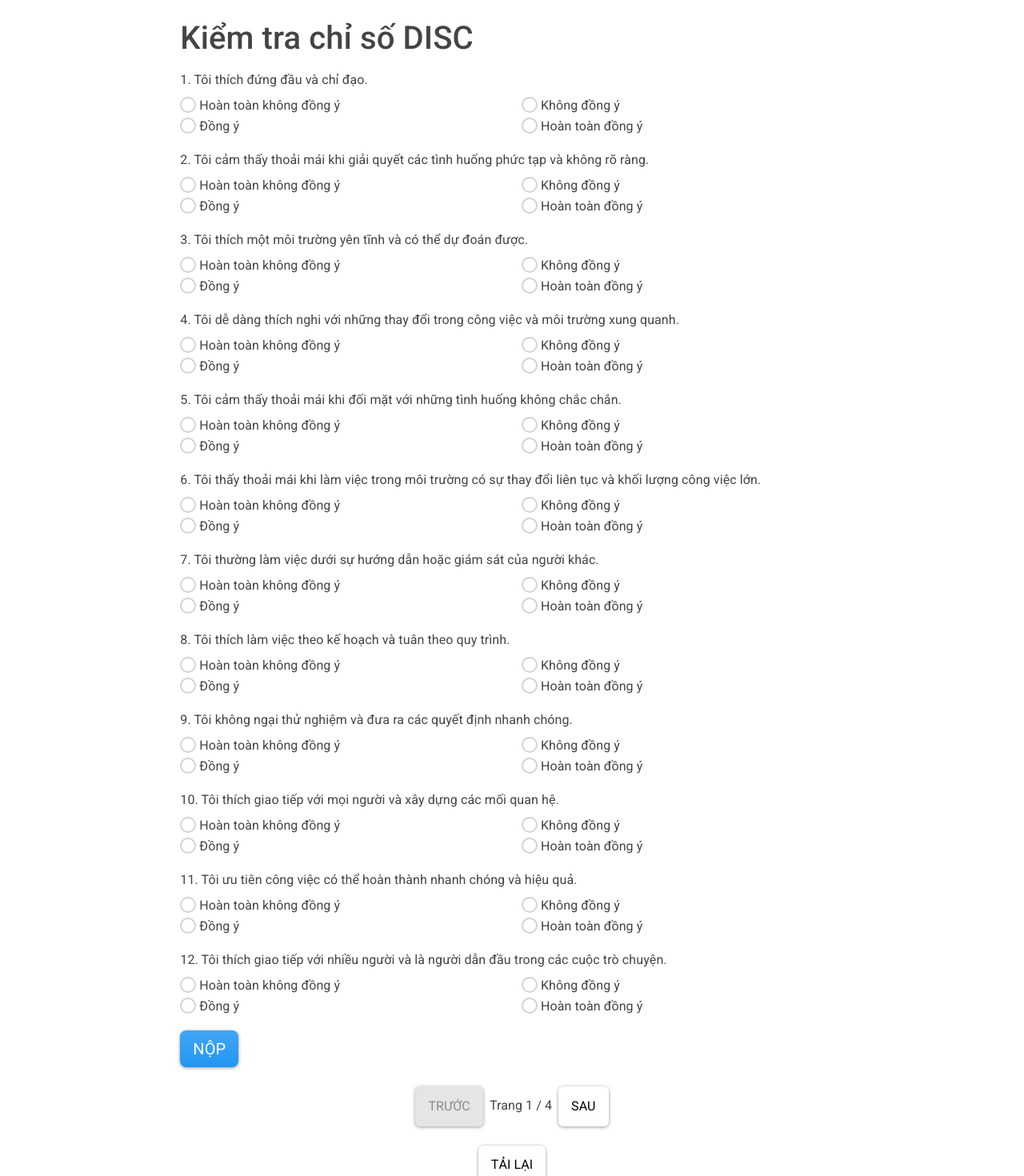
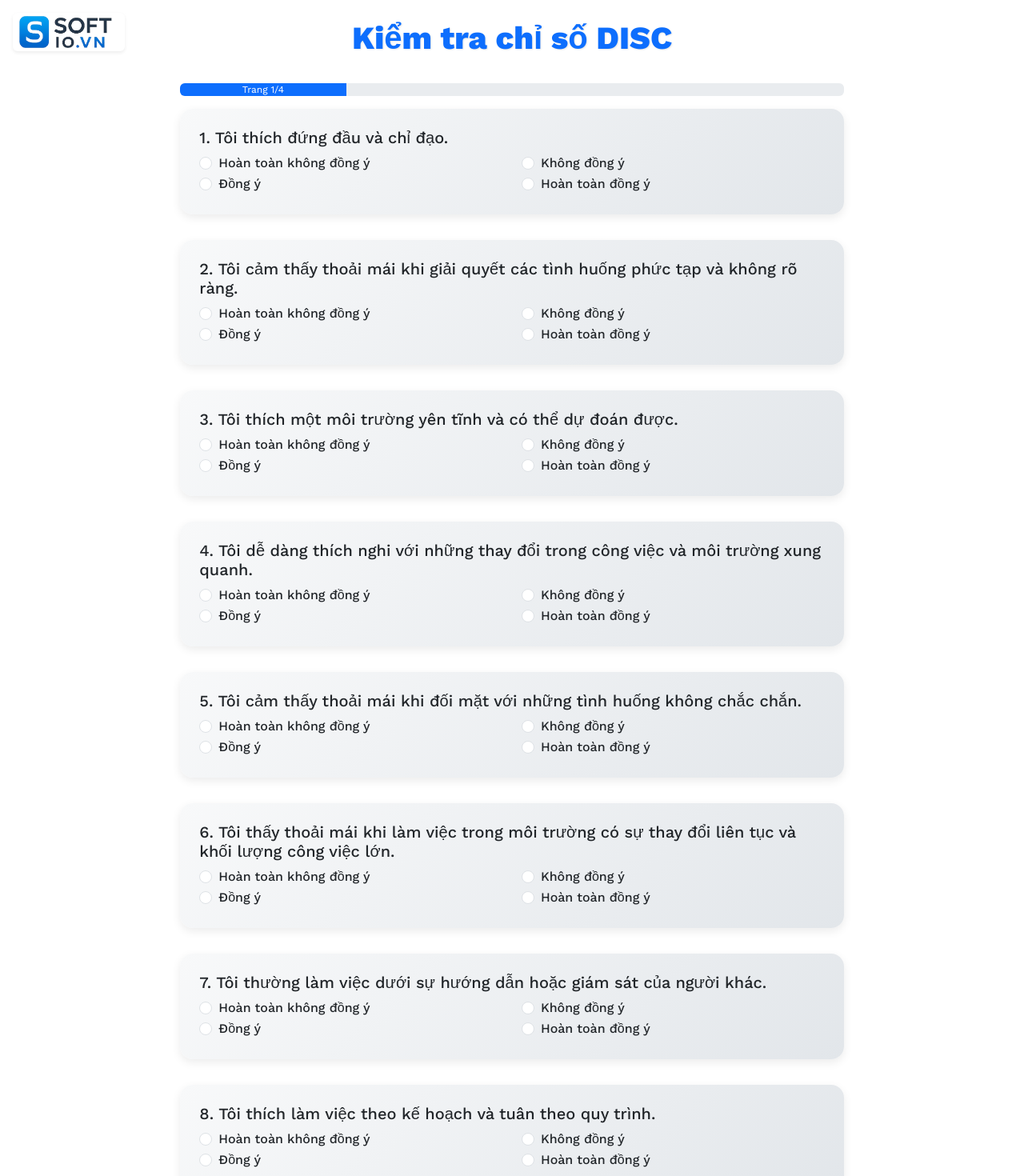
Before and after one commit to tungpham42/disc, a React (Create React App) app: page / in a window 1280 px wide. Shown: the top 1470 px of the page at 80% size. Built offline with nearby package versions, Linux system fonts and the light colour scheme.

Commit message:
redesign all

```diff
--- a/package.json
+++ b/package.json
@@ -7,7 +7,6 @@
     "@testing-library/react": "^13.4.0",
     "@testing-library/user-event": "^13.5.0",
     "bootstrap": "^5.3.3",
-    "bootswatch": "^5.3.3",
     "react": "^18.3.1",
     "react-bootstrap": "^2.10.6",
     "react-dom": "^18.3.1",
--- a/src/App.js
+++ b/src/App.js
@@ -1,9 +1,16 @@
 import React from "react";
 import DiscTest from "./DiscTest";
+import MainBrandLogo from "./MainBrandLogo";
 
 function App() {
   return (
     <div className="my-4 App col-md-8 mx-auto">
+      <MainBrandLogo
+        logoSrc="/soft-logo.webp"
+        mainDomain="soft.io.vn"
+        dismissible={false}
+        altText="Logo Soft"
+      />
       <DiscTest />
     </div>
   );
--- a/src/DiscTest.css
+++ b/src/DiscTest.css
@@ -1,8 +1,92 @@
-.radio-pointer {
-  cursor: pointer; /* Enables the pointer cursor */
-  width: fit-content;
+@import url("https://fonts.googleapis.com/css2?family=Work+Sans:ital,wght@0,100..900;1,100..900&display=swap");
+
+html,
+body {
+  font-family: "Work Sans", sans-serif !important;
+}
+
+h1 {
+  font-weight: 800 !important;
+  margin-bottom: 2rem !important;
+  text-align: center !important;
+  font-size: 2.5rem !important;
+  color: #0d6efd !important;
+  text-shadow: 1px 1px 2px rgba(0, 0, 0, 0.1) !important;
+}
+
+.question-card {
+  border: none !important;
+  border-radius: 1rem !important;
+  padding: 1.5rem !important;
+  margin-bottom: 2rem !important;
+  background-image: linear-gradient(135deg, #f8f9fa, #e2e6ea) !important;
+  box-shadow: 0 4px 12px rgba(0, 0, 0, 0.08) !important;
+  transition: transform 0.2s ease !important;
+}
+
+.question-card:hover {
+  transform: scale(1.01) !important;
+}
+
+.question-card.answered {
+  border-left: 6px solid #0d6efd !important;
+  background-image: linear-gradient(135deg, #eaf4ff, #deeaf6) !important;
+  box-shadow: 0 0 10px rgba(13, 110, 253, 0.1) !important;
+}
+
+.radio-pointer .form-check {
+  background-color: white !important;
+  border-radius: 0.5rem !important;
+  padding: 0.5rem 1rem !important;
+  margin-bottom: 0.75rem !important;
+  transition: all 0.2s ease !important;
+  border: 1px solid #dee2e6 !important;
+}
+
+.radio-pointer .form-check:hover {
+  background-color: #f1f3f5 !important;
+  border-color: #0d6efd !important;
 }
 
 .radio-pointer .form-check-label {
-  cursor: pointer; /* Ensures the pointer cursor is also enabled on the label */
+  cursor: pointer !important;
+  font-weight: 500 !important;
 }
+
+.result-card {
+  border-radius: 1rem !important;
+  padding: 2rem !important;
+  background-image: linear-gradient(135deg, #e9f7ef, #d4edda) !important;
+  box-shadow: 0 0 12px rgba(0, 0, 0, 0.1) !important;
+}
+
+.result-card h3 {
+  font-weight: bold !important;
+  color: #198754 !important;
+}
+
+.result-card ul {
+  list-style: none !important;
+  padding-left: 0 !important;
+}
+
+.result-card li {
+  margin-bottom: 2rem !important;
+  font-size: 1.15rem !important;
+  background: white !important;
+  border-left: 5px solid #198754 !important;
+  padding: 1rem !important;
+  border-radius: 0.5rem !important;
+  box-shadow: 0 2px 6px rgba(0, 0, 0, 0.05) !important;
+}
+
+.result-card p {
+  margin-top: 0.5rem !important;
+  font-size: 0.95rem !important;
+  color: #555 !important;
+}
+
+.btn-lg {
+  font-size: 1.1rem !important;
+  padding: 0.75rem 1.25rem !important;
+}
--- a/src/DiscTest.js
+++ b/src/DiscTest.js
@@ -1,7 +1,16 @@
 import React, { useState, useEffect } from "react";
-import { Button, Form, Container, Row, Col } from "react-bootstrap";
+import {
+  Button,
+  Form,
+  Container,
+  Row,
+  Col,
+  ProgressBar,
+  Alert,
+} from "react-bootstrap";
 import "./DiscTest.css";
 import questions from "./data/questions";
+import descriptions from "./data/descriptions";
 
 const DISC_PER_PAGE = 12;
 
@@ -10,6 +19,7 @@ const DiscTest = () => {
   const [showResult, setShowResult] = useState(false);
   const [shuffledQuestions, setShuffledQuestions] = useState([]);
   const [currentPage, setCurrentPage] = useState(1);
+  const [showAlert, setShowAlert] = useState(false);
 
   useEffect(() => {
     setShuffledQuestions([...questions].sort(() => Math.random() - 0.5));
@@ -27,6 +37,7 @@ const DiscTest = () => {
       ...prev,
       [questionId]: { value, point },
     }));
+    setShowAlert(false);
   };
 
   const handleSubmit = (e) => {
@@ -35,7 +46,7 @@ const DiscTest = () => {
       (question) => !answers[question.id]
     );
     if (unansweredQuestions.length > 0) {
-      alert("Vui lòng trả lời tất cả các câu hỏi trước khi nộp!");
+      setShowAlert(true);
       return;
     }
     setShowResult(true);
@@ -50,24 +61,6 @@ const DiscTest = () => {
   };
 
   const getTraitDescription = (trait, score) => {
-    const descriptions = {
-      D: [
-        "Dominance (D) - Bạn là người quyết đoán, thích lãnh đạo và luôn muốn đạt được mục tiêu nhanh chóng.",
-        "Dominance (D) - Bạn không quá chú trọng đến quyền lực và lãnh đạo, thích làm việc độc lập.",
-      ],
-      I: [
-        "Influence (I) - Bạn là người năng động, giao tiếp tốt và có khả năng thuyết phục người khác.",
-        "Influence (I) - Bạn có thể ít chú trọng đến việc tạo ảnh hưởng hoặc giao tiếp với người khác.",
-      ],
-      S: [
-        "Steadiness (S) - Bạn là người kiên nhẫn, ổn định và có xu hướng hỗ trợ người khác một cách kiên định.",
-        "Steadiness (S) - Bạn ít kiên nhẫn hơn và thích sự thay đổi hơn là sự ổn định.",
-      ],
-      C: [
-        "Conscientiousness (C) - Bạn rất chú ý đến chi tiết, có tính tổ chức và luôn hoàn thành công việc với chất lượng cao.",
-        "Conscientiousness (C) - Bạn ít chú trọng đến chi tiết và đôi khi thích sự linh hoạt hơn là sự chính xác tuyệt đối.",
-      ],
-    };
     return (
       descriptions[trait]?.[score >= DISC_PER_PAGE * 1.5 ? 0 : 1] ||
       "Description not available."
@@ -83,6 +76,16 @@ const DiscTest = () => {
   return (
     <Container>
       <h1>Kiểm tra chỉ số DISC</h1>
+
+      {!showResult && (
+        <div className="my-3">
+          <ProgressBar
+            now={(currentPage / totalPages) * 100}
+            label={`Trang ${currentPage}/${totalPages}`}
+          />
+        </div>
+      )}
+
       {!showResult ? (
         <Form onSubmit={handleSubmit}>
           {getCurrentPageQuestions().map((question, index) => (
@@ -95,9 +98,25 @@ const DiscTest = () => {
               onAnswerChange={handleAnswerChange}
             />
           ))}
-          <Button type="submit" variant="primary" size="lg" className="mt-3">
+          <Button
+            type="submit"
+            variant="primary"
+            size="lg"
+            className="mt-3 w-100"
+          >
             Nộp
           </Button>
+
+          {showAlert && (
+            <Alert
+              className="mt-3"
+              variant="danger"
+              onClose={() => setShowAlert(false)}
+              dismissible
+            >
+              Vui lòng trả lời tất cả các câu hỏi trước khi nộp!
+            </Alert>
+          )}
         </Form>
       ) : (
         <Result result={result} getTraitDescription={getTraitDescription} />
@@ -112,7 +131,7 @@ const DiscTest = () => {
 
       <Row className="text-center mt-4">
         <Col>
-          <Button variant="secondary" onClick={handleReload}>
+          <Button variant="outline-secondary" size="lg" onClick={handleReload}>
             Tải lại
           </Button>
         </Col>
@@ -131,10 +150,10 @@ const Question = ({
   const questionNumber = (currentPage - 1) * DISC_PER_PAGE + index + 1;
 
   return (
-    <Form.Group key={question.id} className="mt-3">
-      <Form.Label>
+    <div className={`question-card ${answers[question.id] ? "answered" : ""}`}>
+      <h5>
         {questionNumber}. {question.text}
-      </Form.Label>
+      </h5>
       <Row>
         {question.answers.map((answer) => (
           <Col key={answer.value} md={6}>
@@ -157,18 +176,18 @@ const Question = ({
           </Col>
         ))}
       </Row>
-    </Form.Group>
+    </div>
   );
 };
 
 const Result = ({ result, getTraitDescription }) => (
-  <div>
-    <h3>Kết quả DISC của bạn</h3>
+  <div className="result-card">
+    <h3 className="text-success text-center">Kết quả DISC của bạn</h3>
     <ul>
       {Object.entries(result).map(([trait, score]) => (
         <li key={trait}>
-          <strong>{trait}:</strong> {score} điểm
-          <p>{getTraitDescription(trait, score)}</p>
+          <strong className="text-uppercase">{trait}:</strong> {score} điểm
+          <p className="text-muted">{getTraitDescription(trait, score)}</p>
         </li>
       ))}
     </ul>
@@ -180,17 +199,21 @@ const Pagination = ({ currentPage, totalPages, onPageChange, showResult }) =>
     <Row className="text-center mt-4">
       <Col>
         <Button
-          variant="secondary"
+          variant="outline-primary"
+          size="sm"
           disabled={currentPage === 1}
           onClick={() => onPageChange((prev) => prev - 1)}
+          className="me-2"
         >
           Trước
         </Button>
         <span className="mx-2">{`Trang ${currentPage} / ${totalPages}`}</span>
         <Button
-          variant="secondary"
+          variant="outline-primary"
+          size="sm"
           disabled={currentPage === totalPages}
           onClick={() => onPageChange((prev) => prev + 1)}
+          className="ms-2"
         >
           Sau
         </Button>
--- /dev/null
+++ b/src/MainBrandLogo.js
@@ -0,0 +1,38 @@
+import { useState } from "react";
+import { Image, CloseButton } from "react-bootstrap";
+
+const MainBrandLogo = ({
+  logoSrc,
+  mainDomain,
+  altText = "Logo chính",
+  size = 40,
+  dismissible = false,
+}) => {
+  const [show, setShow] = useState(true);
+
+  if (!show) return null;
+
+  return (
+    <div
+      className="position-fixed top-0 start-0 m-3 d-flex align-items-center bg-white rounded shadow-sm px-2 py-1"
+      style={{ zIndex: 1050 }}
+    >
+      <a
+        href={`https://${mainDomain}`}
+        target="_blank"
+        rel="noopener noreferrer"
+      >
+        <Image src={logoSrc} alt={altText} height={size} className="me-2" />
+      </a>
+      {dismissible && (
+        <CloseButton
+          onClick={() => setShow(false)}
+          className="ms-2"
+          aria-label="Đóng logo brand"
+        />
+      )}
+    </div>
+  );
+};
+
+export default MainBrandLogo;
--- /dev/null
+++ b/src/data/descriptions.js
@@ -0,0 +1,19 @@
+const descriptions = {
+  D: [
+    "Dominance (D) - Bạn là người quyết đoán, thích lãnh đạo và luôn muốn đạt được mục tiêu nhanh chóng.",
+    "Dominance (D) - Bạn không quá chú trọng đến quyền lực và lãnh đạo, thích làm việc độc lập.",
+  ],
+  I: [
+    "Influence (I) - Bạn là người năng động, giao tiếp tốt và có khả năng thuyết phục người khác.",
+    "Influence (I) - Bạn có thể ít chú trọng đến việc tạo ảnh hưởng hoặc giao tiếp với người khác.",
+  ],
+  S: [
+    "Steadiness (S) - Bạn là người kiên nhẫn, ổn định và có xu hướng hỗ trợ người khác một cách kiên định.",
+    "Steadiness (S) - Bạn ít kiên nhẫn hơn và thích sự thay đổi hơn là sự ổn định.",
+  ],
+  C: [
+    "Conscientiousness (C) - Bạn rất chú ý đến chi tiết, có tính tổ chức và luôn hoàn thành công việc với chất lượng cao.",
+    "Conscientiousness (C) - Bạn ít chú trọng đến chi tiết và đôi khi thích sự linh hoạt hơn là sự chính xác tuyệt đối.",
+  ],
+};
+export default descriptions;
--- a/src/index.js
+++ b/src/index.js
@@ -1,10 +1,9 @@
 import React from "react";
 import ReactDOM from "react-dom/client";
-import "./index.css";
 import App from "./App";
 import reportWebVitals from "./reportWebVitals";
 import "bootstrap/dist/css/bootstrap.min.css";
-import "bootswatch/dist/materia/bootstrap.css";
+import "./index.css";
 
 const root = ReactDOM.createRoot(document.getElementById("root"));
 root.render(
```
Also changed, not shown: public/soft-logo.webp (added), 1 other file (tests, documents, lock files or other folders).
